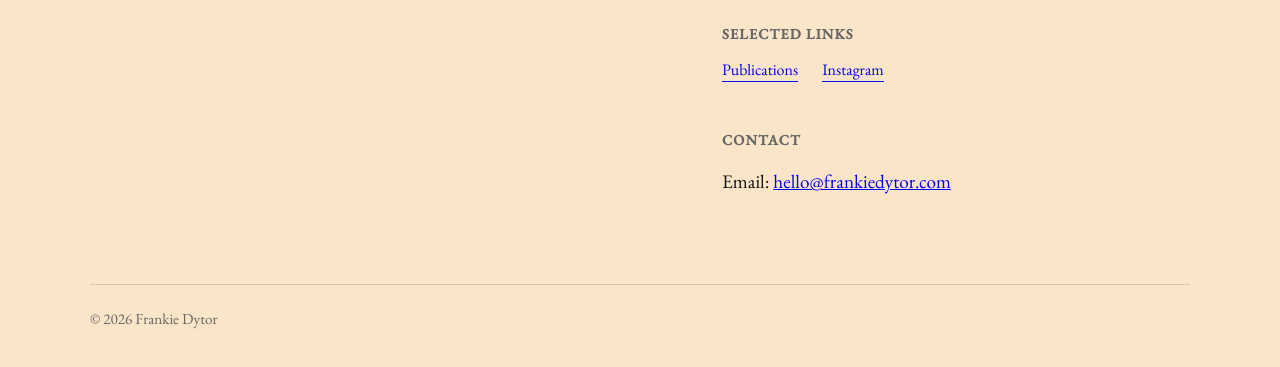
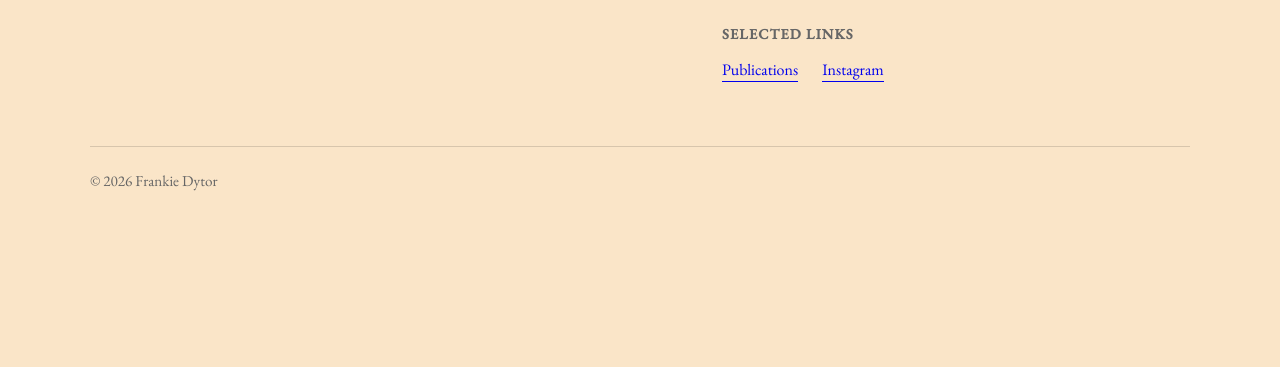
Before and after one commit to maaxlong/fd_website, a plain HTML site: page index.html in a window 1280 px wide. Shown: the part 625-992 px from the top of the page. After the commit the page ends 880 px from the top, so only its background shows below. Drawn offline with nearby package versions, Linux system fonts and the light colour scheme.

Commit message:
delete contact section

```diff
--- a/index.html
+++ b/index.html
@@ -174,12 +174,6 @@
           <a href="https://www.instagram.com/frankie.dytor?igsh=MXN3NWd3eW50YXpzcg==">Instagram</a>
         </div>
 
-        <h2>Contact</h2>
-
-        <p>
-          Email: <a href="mailto:hello@frankiedytor.com">hello@frankiedytor.com</a>
-        </p>
-
       </div>
 
     </div>
```
